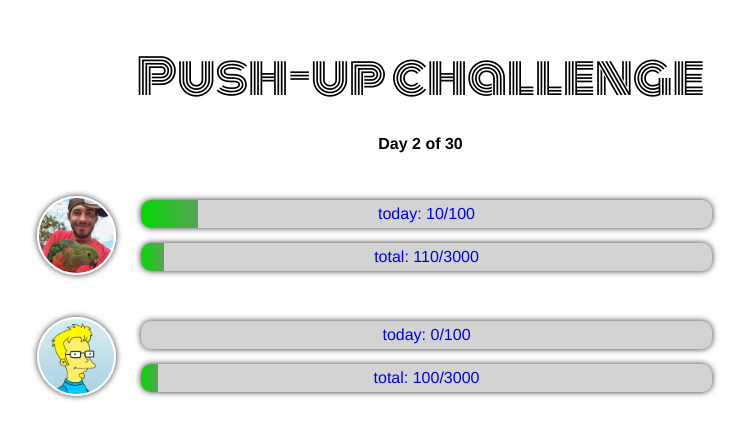
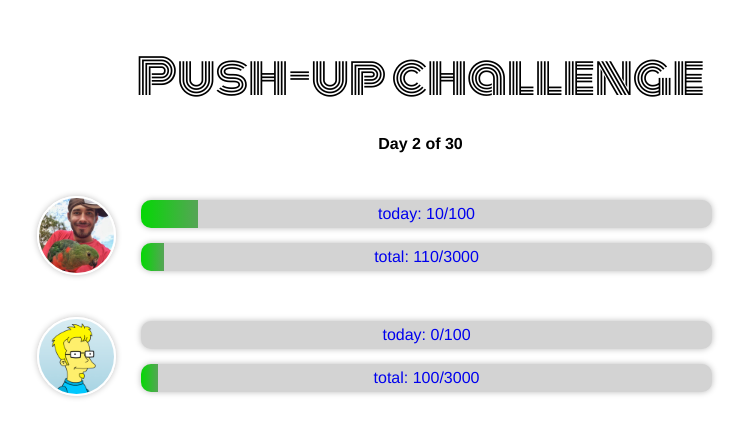
Before and after one commit to aslushnikov/100pushups, a plain HTML site: page index.html in a window 1280 px wide. Shown: the whole page, without its empty margins (263-1011 px from the left). Drawn offline with Linux system fonts and the light colour scheme.

Commit message:
less aggressive shades + links

```diff
--- a/index.html
+++ b/index.html
@@ -10,7 +10,9 @@
 
 <div class='content'>
   <div class='contestant a'>
-    <img src='a.jpg' class='avatar'></img>
+    <a href="https://twitter.com/aslushnikov">
+      <img src='a.jpg' class='avatar'></img>
+    </a>
     <a href='https://github.com/aslushnikov/100pushups/blob/master/pushups.js' class='progress-wrap'>
       <div class='progress progress-today'>
         <div class='progress-fill'></div>
@@ -23,7 +25,9 @@
     </a>
   </div>
   <div class='contestant s'>
-    <img src='s.png' class='avatar'></img>
+    <a href="https://twitter.com/megaserg">
+      <img src='s.png' class='avatar'></img>
+    </a>
     <a href='https://github.com/aslushnikov/100pushups/blob/master/pushups.js' class='progress-wrap'>
       <div class='progress progress-today'>
         <div class='progress-fill'></div>
--- a/style.css
+++ b/style.css
@@ -47,7 +47,7 @@ body {
   width: 75px;
   border-radius: 50%;
   border: 2px solid white;
-  box-shadow: 0px 0px 6px 0px #333;
+  box-shadow: 0px 0px 6px 0px #c1c0c0;
   margin: 10px;
 }
 
@@ -61,7 +61,7 @@ body {
   border-radius: 10px;
   position: relative;
   overflow: hidden;
-  box-shadow: 0px 0px 6px 0px #333;
+  box-shadow: 0px 0px 6px 0px #bbb;
   height: 28px;
   margin: 15px;
 }
```
